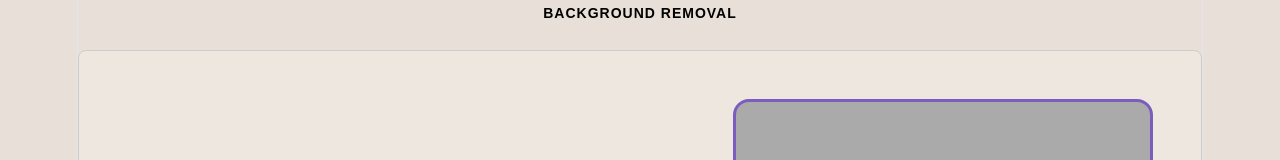
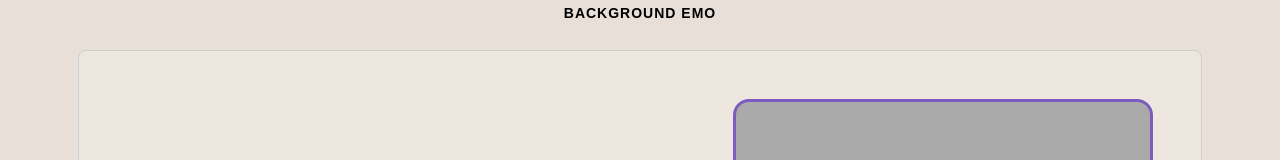
Before and after one commit to jcx10ten/Background_removal_proyect, a React (Vite) app: page / in a window 1280 px wide. Shown: the top 160 px of the page. Built offline with nearby package versions, Linux system fonts and the light colour scheme.

Commit message:
Test github desktop
Test

```diff
--- a/src/App.jsx
+++ b/src/App.jsx
@@ -8,7 +8,7 @@ function App() {
   return (
     <div className="App">
       <nav className="navbar">
-          <span>BACKGROUND REMOVAL</span>
+          <span>BACKGROUND EMO</span>
         </nav>
 
         <main className="main-card">
```
